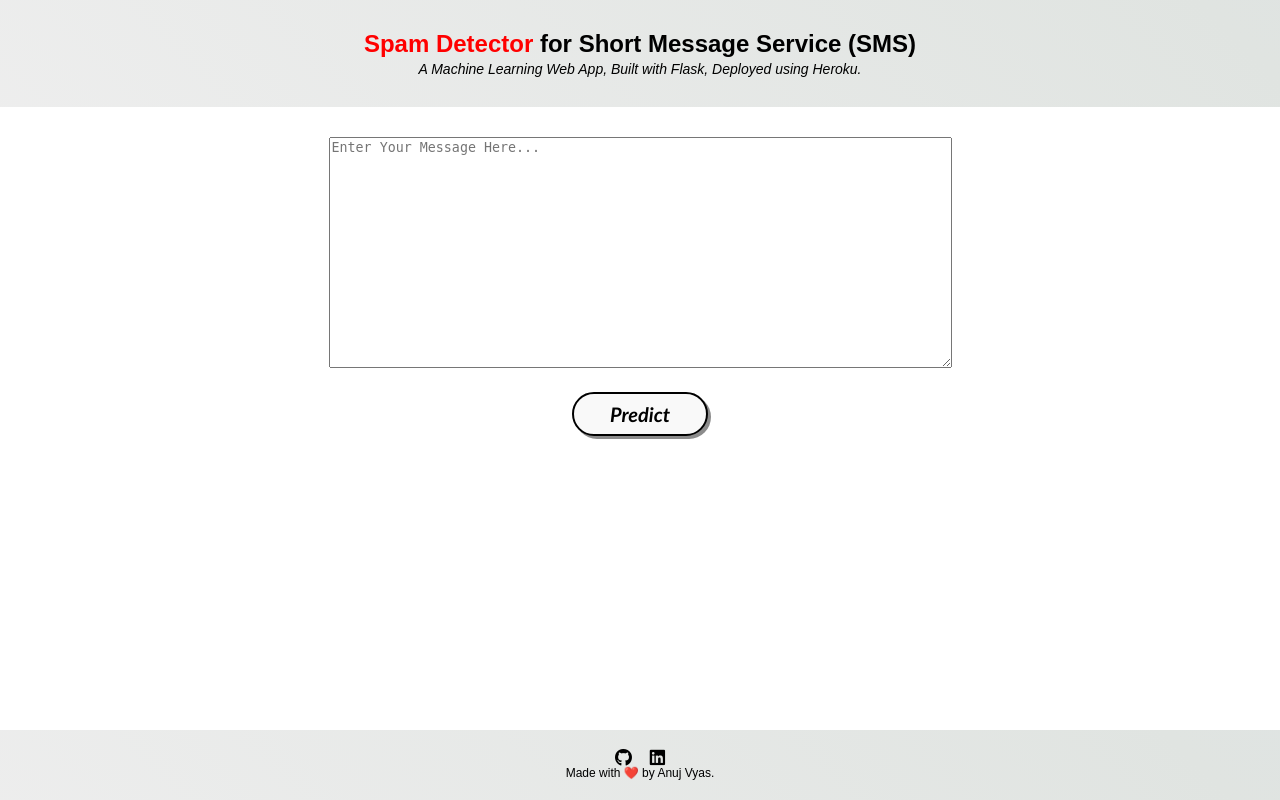
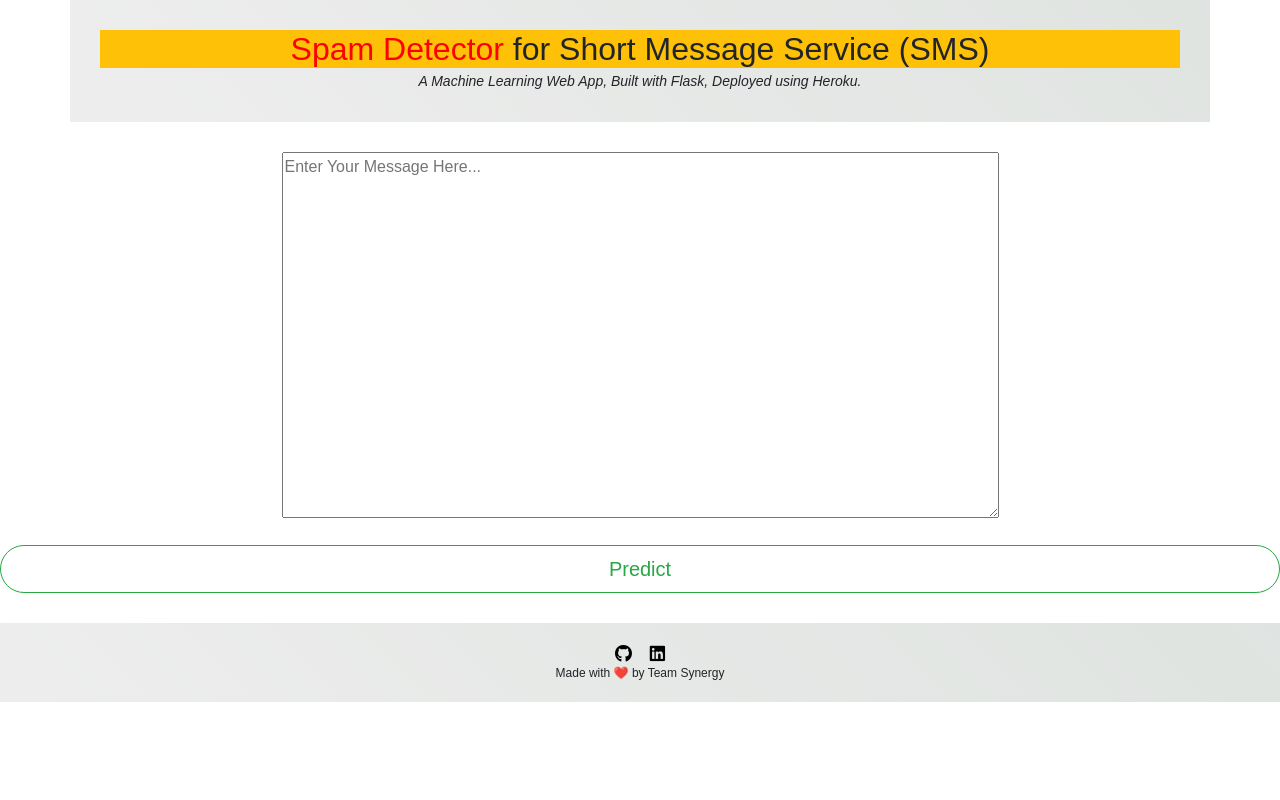
Before and after one commit to hardikkamboj/Fake-hate-news-classifier, a Flask app: page / in a window 1280 px wide. Run offline with Flask 2, Linux system fonts and the light colour scheme; parts of the project's set-up code (start-up, migrations or seed data) failed here and were passed over; some libraries are stand-ins or nearby versions.

Commit message:
Updated the header and button
Using Bootstrap
1) By team synergy
2) Github linked
3) Button
4)Header

```diff
--- a/templates/home.html
+++ b/templates/home.html
@@ -1,19 +1,23 @@
 <!DOCTYPE html>
 
 <html lang="en" dir="ltr">
+
 <head>
     <meta charset="utf-8">
     <title>Spam SMS Detector</title>
     <link rel="shortcut icon" href="{{ url_for('static', filename='spam-favicon.ico') }}">
-        <link rel="stylesheet" type="text/css" href="{{ url_for('static', filename='styles.css') }}">
+    <!-- <link rel="stylesheet" type="text/css" href="{{ url_for('static', filename='styles.css') }}"> -->
     <script src="https://kit.fontawesome.com/5f3f547070.js" crossorigin="anonymous"></script>
+    <link rel="stylesheet" href="https://stackpath.bootstrapcdn.com/bootstrap/4.5.2/css/bootstrap.min.css"
+        integrity="sha384-JcKb8q3iqJ61gNV9KGb8thSsNjpSL0n8PARn9HuZOnIxN0hoP+VmmDGMN5t9UJ0Z" crossorigin="anonymous">
+    <link rel="stylesheet" href="styles.css">
 </head>
 
 <body>
-
+    <div class="overall">
         <!-- Website Title -->
-    	<div class="container">
-    		<h2 class='container-heading'><span>Spam Detector</span> for Short Message Service (SMS)</h2>
+        <div class="container ">
+            <h2 class='container-heading bg-warning'><span>Spam Detector</span> for Short Message Service (SMS)</h2>
             <div class='description'>
                 <p>A Machine Learning Web App, Built with Flask, Deployed using Heroku.</p>
             </div>
@@ -22,19 +26,27 @@
         <!-- Text Area -->
         <div class="ml-container">
             <form action="{{ url_for('predict') }}" method="POST">
-        		<textarea class='message-box' name="message" rows="15" cols="75" placeholder="Enter Your Message Here..."></textarea><br/>
-        		<input type="submit" class="my-cta-button" value="Predict">
-        	</form>
+                <textarea class='message-box' name="message" rows="15" cols="75"
+                    placeholder="Enter Your Message Here..."></textarea><br />
+                <!-- <input type="submit" class="my-cta-button btn btn-outline-success" value="Predict"> </form> -->
+                <a href="result.html"> <button type="button"
+                        class="btn btn-outline-success btn-lg btn-block rounded-pill">Predict
+                    </button></a>
+
         </div>
 
         <!-- Footer -->
         <div class='footer'>
             <div class="contact">
-                <a target="_blank" href="https://github.com/anujvyas/Spam-SMS-Classifier-Deployment"><i class="fab fa-github fa-lg contact-icon"></i></a>
-                <a target="_blank" href="https://www.linkedin.com/in/anujkvyas"><i class="fab fa-linkedin fa-lg contact-icon"></i></a>
+                <a target="_blank" href="https://github.com/hardikkamboj/Fake-hate-news-classifier"><i
+                        class="fab fa-github fa-lg contact-icon"></i></a>
+                <a target="_blank" href="https://www.linkedin.com/in/anujkvyas"><i
+                        class="fab fa-linkedin fa-lg contact-icon"></i></a>
             </div>
-            <p class='footer-description'>Made with ❤️ by Anuj Vyas.</p>
+            <p class='footer-description'>Made with ❤️ by Team Synergy</p>
         </div>
+    </div>
+</body>
 
-    </body>
+
 </html>
```
Lines whose indentation alone changed are shown as unchanged.
